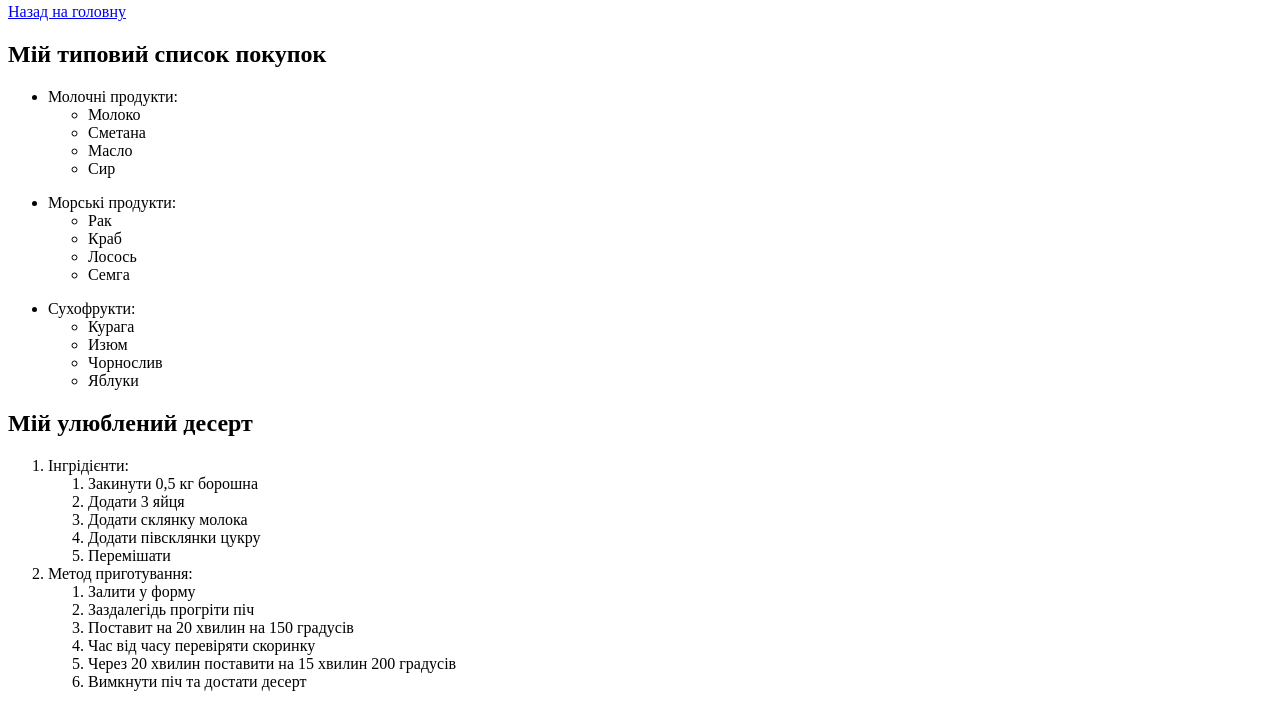
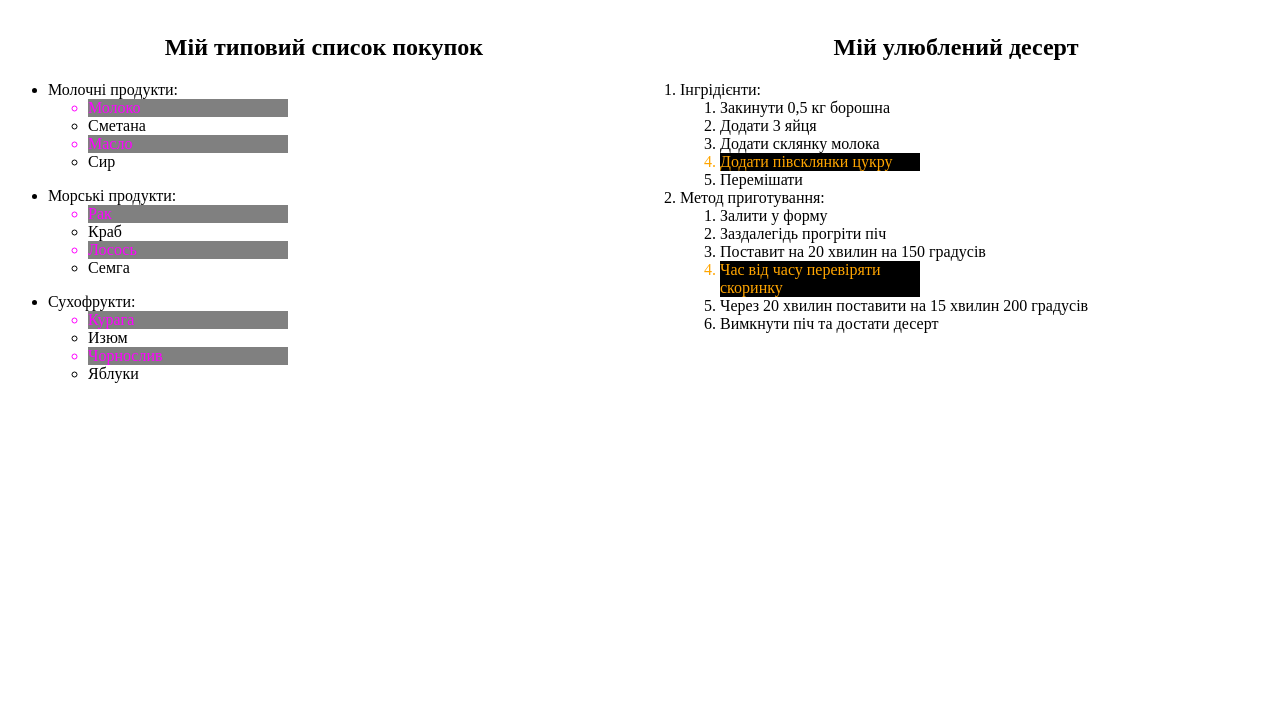
Before and after one commit to EugenBernatsky/WebKN-11-pr6, a plain HTML site: page novadays.html in a window 1280 px wide. Shown: the part 77-800 px from the top of the page. Drawn offline with Linux system fonts and the light colour scheme; the site is published under a folder, as on GitHub Pages, so addresses that start at the root find nothing.

Commit message:
Update novadays.html

```diff
--- a/novadays.html
+++ b/novadays.html
@@ -5,7 +5,7 @@
   <meta charset="UTF-8">
   <meta http-equiv="X-UA-Compatible" content="IE=edge">
   <meta name="viewport" content="width=device-width, initial-scale=1.0">
-  <link rel="stylesheet" href="/css/novadays.css">
+  <link rel="stylesheet" href="css/novadays.css">
   <title>Document</title>
 
 </head>
```
